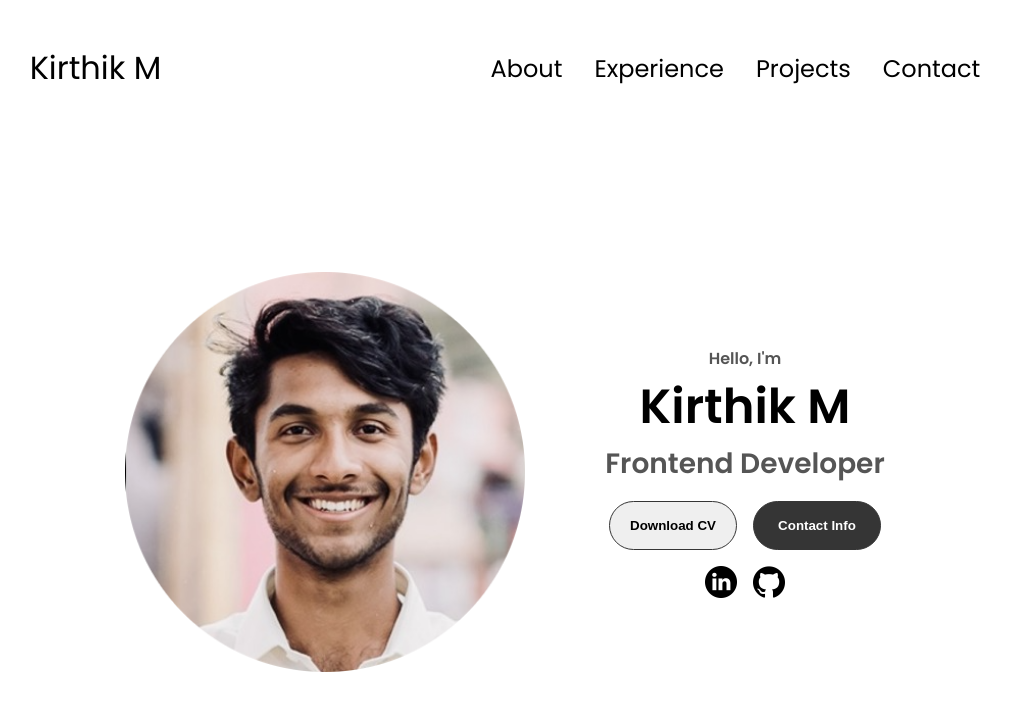
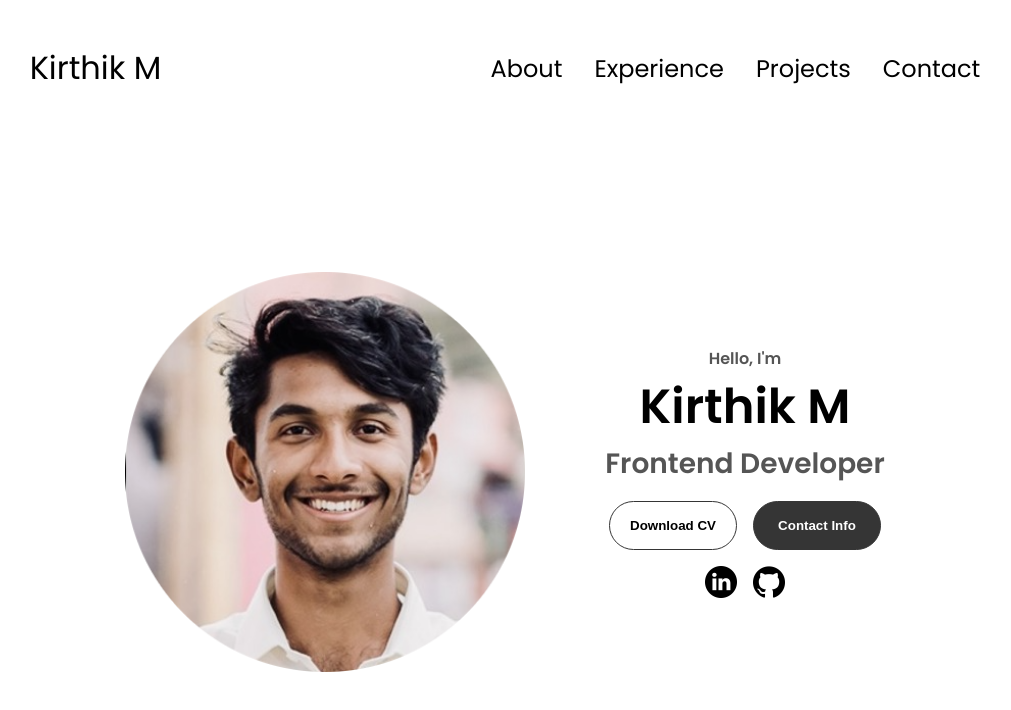
Before and after one commit to Kirthik1824/Portfolio-Website, a plain HTML site: page index.html in a window 1280 px wide. Shown: the whole page, without its empty margins (135-1146 px from the left). Drawn offline with Linux system fonts and the light colour scheme.

Commit message:
Final changes to profile section

```diff
--- a/style.css
+++ b/style.css
@@ -247,7 +247,7 @@ section {
     background-color: rgb(0,0,0);
 }
 
-btn-color-2{
+.btn-color-2{
     background: none;
 }
 
```
